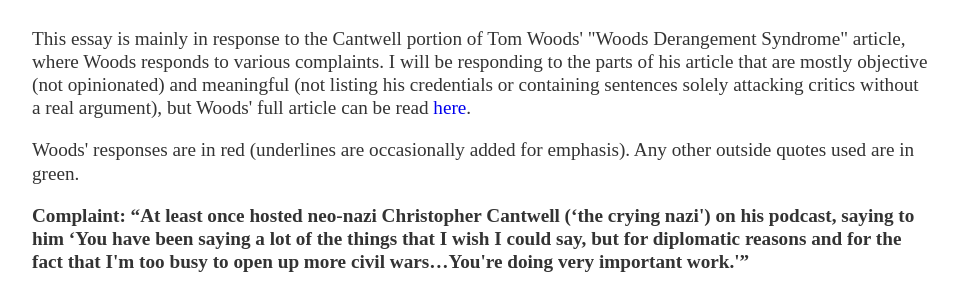
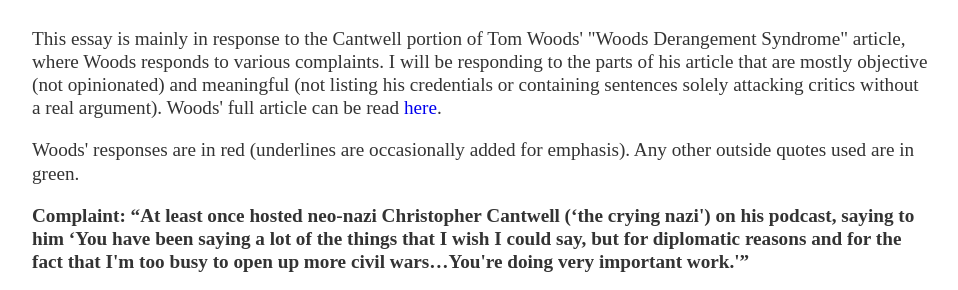
Before and after one commit to neoliberalcaucus/neoliberalcaucus.github.io, a Jekyll site: the page built from _posts/2020-06-18-woods-cantwell.md, in a window 1280 px wide and 900 px high. Shown: the part 193-483 px from the top of the window, without its empty margins (160-1118 px from the left). Built offline with Jekyll 4.4.1, drawn with Linux system fonts in a browser that asks for light colours.

Commit message:
Update 2020-06-18-woods-cantwell.md

```diff
--- a/_posts/2020-06-18-woods-cantwell.md
+++ b/_posts/2020-06-18-woods-cantwell.md
@@ -6,7 +6,7 @@ hidden: 0
 <div class="article">
 <h2>Closing the Door on Tom Woods</h2>
 <h3>Part 1: Two Endorsements from Fascism</h3>
-<p>This essay is mainly in response to the Cantwell portion of Tom Woods' "Woods Derangement Syndrome" article, where Woods responds to various complaints. I will be responding to the parts of his article that are mostly objective (not opinionated) and meaningful (not listing his credentials or containing sentences solely attacking critics without a real argument), but Woods' full article can be read <a href="https://tomwoods.com/woods-derangement-syndrome/">here</a>.</p>
+<p>This essay is mainly in response to the Cantwell portion of Tom Woods' "Woods Derangement Syndrome" article, where Woods responds to various complaints. I will be responding to the parts of his article that are mostly objective (not opinionated) and meaningful (not listing his credentials or containing sentences solely attacking critics without a real argument). Woods' full article can be read <a href="https://tomwoods.com/woods-derangement-syndrome/">here</a>.</p>
 <p>Woods' responses are in red (underlines are occasionally added for emphasis). Any other outside quotes used are in green.</p>
 <p><strong>Complaint: &ldquo;At least once hosted neo-nazi Christopher Cantwell (&lsquo;the crying nazi') on his podcast, saying to him &lsquo;You have been saying a lot of the things that I wish I could say, but for diplomatic reasons and for the fact that I'm too busy to open up more civil wars&hellip;You're doing very important work.'&rdquo;</strong></p>
 <p><strong><span style="color: #ff0000;">When I had Chris Cantwell on my show in 2014 (precisely once; I don't know why the words &ldquo;at least once&rdquo; would be used), <em>he was still a regular host on <span style="text-decoration: underline;">Free Talk Live</span></em>, for heaven's sake. Unless we're now going to ramp the hysteria level up to 11 and accuse the <span style="text-decoration: underline;">Free State Project</span> of white supremacy, this would appear to be a relevant consideration.</span></strong></p>
```
